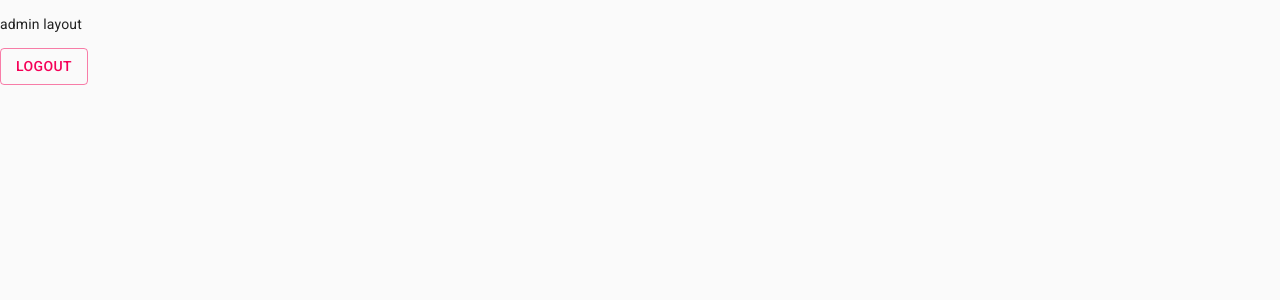
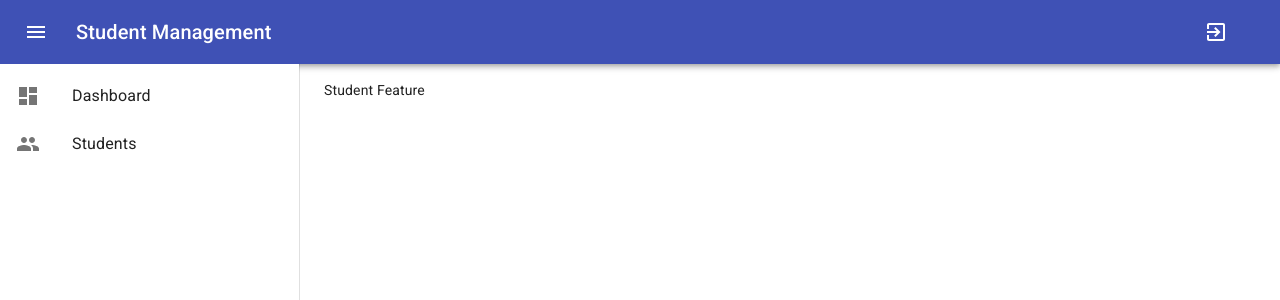
Before and after one commit to quannh2807/learn-saga, a React (Create React App) app: page /admin/student in a window 1280 px wide. Shown: the top 300 px of the page. Built offline with nearby package versions, Linux system fonts and the light colour scheme; sample sign-in values are in the browser's storage.

Commit message:
Redux Saga: 21 - Admin Layout với CSS Grid and Material UI

```diff
--- /dev/null
+++ b/src/components/Common/Header.tsx
@@ -0,0 +1,60 @@
+import AppBar from '@material-ui/core/AppBar';
+import Button from '@material-ui/core/Button';
+import IconButton from '@material-ui/core/IconButton';
+import { makeStyles } from '@material-ui/core/styles';
+import Toolbar from '@material-ui/core/Toolbar';
+import Typography from '@material-ui/core/Typography';
+import MenuIcon from '@material-ui/icons/Menu';
+import ExitToAppIcon from '@material-ui/icons/ExitToApp';
+import React from 'react';
+import { useAppDispatch } from 'app/hooks';
+import { authActions } from 'features/auth/authSlice';
+
+const useStyles = makeStyles((theme) => ({
+	root: {
+		flexGrow: 1,
+	},
+	menuButton: {
+		marginRight: theme.spacing(2),
+	},
+	title: {
+		flexGrow: 1,
+	},
+}));
+
+export function Header() {
+	const classes = useStyles();
+	const dispatch = useAppDispatch();
+	const handleLogoutAction = () => {
+		dispatch(authActions.logout());
+	};
+
+	return (
+		<div className={classes.root}>
+			<AppBar position="static">
+				<Toolbar>
+					<IconButton
+						edge="start"
+						className={classes.menuButton}
+						color="inherit"
+						aria-label="menu"
+					>
+						<MenuIcon />
+					</IconButton>
+					<Typography variant="h6" className={classes.title}>
+						Student Management
+					</Typography>
+					<IconButton
+						edge="start"
+						className={classes.menuButton}
+						color="inherit"
+                        aria-label="menu"
+                        onClick={handleLogoutAction}
+					>
+						<ExitToAppIcon />
+					</IconButton>
+				</Toolbar>
+			</AppBar>
+		</div>
+	);
+}
--- /dev/null
+++ b/src/components/Common/Sidebar.tsx
@@ -0,0 +1,58 @@
+import { Collapse } from '@material-ui/core';
+import Divider from '@material-ui/core/Divider';
+import List from '@material-ui/core/List';
+import ListItem, { ListItemProps } from '@material-ui/core/ListItem';
+import ListItemIcon from '@material-ui/core/ListItemIcon';
+import ListItemText from '@material-ui/core/ListItemText';
+import { createStyles, makeStyles, Theme } from '@material-ui/core/styles';
+import { ExpandLess, ExpandMore, StarBorder } from '@material-ui/icons';
+import DashboardIcon from '@material-ui/icons/Dashboard';
+import PeopleIcon from '@material-ui/icons/People';
+import React from 'react';
+import { NavLink } from 'react-router-dom';
+
+const useStyles = makeStyles((theme: Theme) =>
+	createStyles({
+		root: {
+			width: '100%',
+			maxWidth: 360,
+			backgroundColor: theme.palette.background.paper,
+		},
+		link: {
+			color: 'inherit',
+			textDecoration: 'none',
+
+			'&.active > div': {
+				backgroundColor: theme.palette.action.selected,
+			},
+		},
+	})
+);
+
+export function Sidebar() {
+	const classes = useStyles();
+
+	return (
+		<div className={classes.root}>
+			<List component="nav" aria-label="main mailbox folders">
+				<NavLink to="/admin/dashboard" className={classes.link}>
+					<ListItem button>
+						<ListItemIcon>
+							<DashboardIcon />
+						</ListItemIcon>
+						<ListItemText primary="Dashboard" />
+					</ListItem>
+				</NavLink>
+
+				<NavLink to="/admin/students" className={classes.link}>
+					<ListItem button>
+						<ListItemIcon>
+							<PeopleIcon />
+						</ListItemIcon>
+						<ListItemText primary="Students" />
+					</ListItem>
+				</NavLink>
+			</List>
+		</div>
+	);
+}
--- a/src/components/Common/index.ts
+++ b/src/components/Common/index.ts
@@ -1,2 +1,4 @@
 export * from './NotFound';
 export * from './PrivateRoute';
+export * from './Header';
+export * from './Sidebar';
--- a/src/components/Layout/Admin.tsx
+++ b/src/components/Layout/Admin.tsx
@@ -1,23 +1,60 @@
-import { Button } from '@material-ui/core';
+import { Box, makeStyles } from '@material-ui/core';
 import { useAppDispatch } from 'app/hooks';
-import { authActions } from 'features/auth/authSlice';
+import { Header, Sidebar } from 'components/Common';
+import Dashboard from 'features/dashboard';
+import StudentFeature from 'features/student';
 import React from 'react';
+import { Route, Switch } from 'react-router-dom';
+
+const useStyles = makeStyles((theme) => ({
+	root: {
+		display: 'grid',
+		gridTemplateRows: 'auto 1fr',
+		gridTemplateColumns: '300px 1fr',
+		gridTemplateAreas: `"header header" "sidebar main"`,
+
+		minHeight: '100vh',
+		backgroundColor: theme.palette.background.paper,
+	},
+
+	header: {
+		gridArea: 'header',
+	},
+	sidebar: {
+		gridArea: 'sidebar',
+		borderRight: `1px solid ${theme.palette.divider}`,
+	},
+	main: {
+		gridArea: 'main',
+
+		padding: theme.spacing(2, 3),
+	},
+}));
 
 interface AdminLayoutProps {}
 
 export const AdminLayout = (props: AdminLayoutProps) => {
-	const dispatch = useAppDispatch()
+	const dispatch = useAppDispatch();
+	const classes = useStyles();
 
 	return (
-		<div>
-			<p>admin layout</p>
-			<Button
-				variant="outlined"
-				color="secondary"
-				onClick={() => dispatch(authActions.logout())}
-			>
-				Logout
-			</Button>
-		</div>
+		<Box className={classes.root}>
+			<Box className={classes.header}>
+				<Header />
+			</Box>
+			<Box className={classes.sidebar}>
+				<Sidebar />
+			</Box>
+			<Box className={classes.main}>
+				<Switch>
+					<Route path="/admin/dashboad">
+						<Dashboard />
+					</Route>
+					<Route path="/admin/student">
+						<StudentFeature />
+					</Route>
+				</Switch>
+			</Box>
+		</Box>
 	);
 };
--- a/src/features/auth/authSaga.ts
+++ b/src/features/auth/authSaga.ts
@@ -15,7 +15,7 @@ function* handleLogin(payload: LoginPayload) {
 		);
 
 		// redirect to admin page
-		yield put(push('/admin'));
+		yield put(push('/admin/dashboard'));
 	} catch (error: any) {
 		yield put(authActions.loginFailed(error.message));
 	}
--- /dev/null
+++ b/src/features/dashboard/index.tsx
@@ -0,0 +1,5 @@
+import React from 'react';
+
+export default function Dashboard() {
+	return <div>Dashboard</div>;
+}
--- /dev/null
+++ b/src/features/student/index.tsx
@@ -0,0 +1,5 @@
+import React from 'react';
+
+export default function StudentFeature() {
+	return <div>Student Feature</div>;
+}
```
Also changed, not shown: 1 other file (tests, documents, lock files or other folders).
